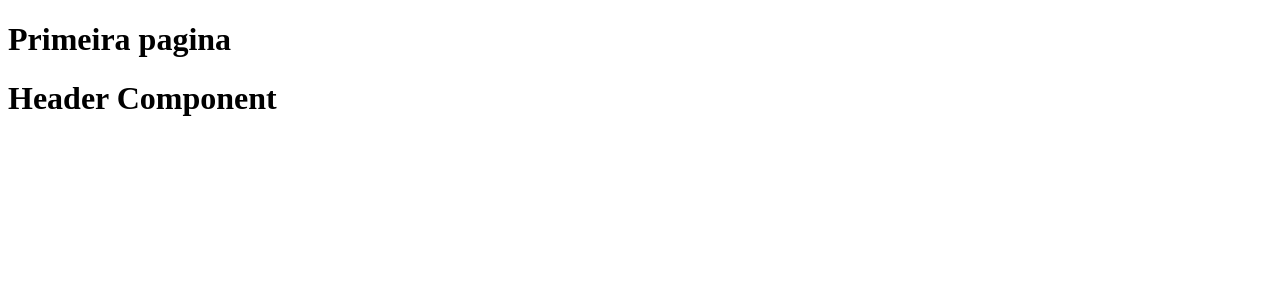
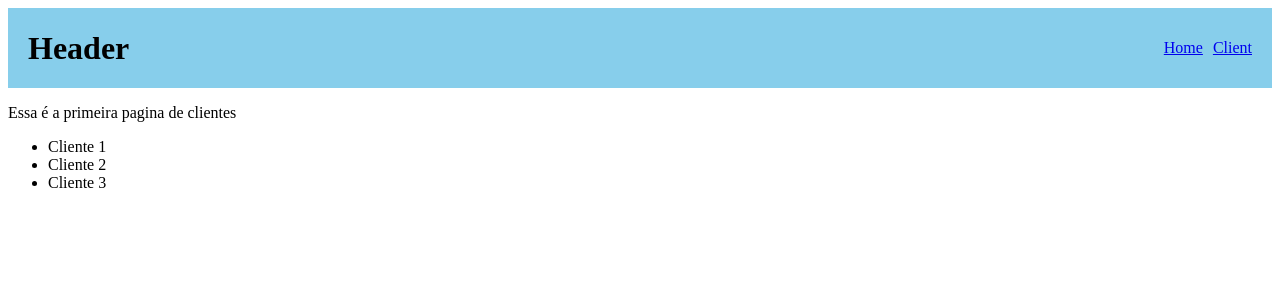
Before and after one commit to nanmartins/facul-angular, an Angular app: page /client in a window 1280 px wide. Before the commit this address led to /. Shown: the top 300 px of the page. Built offline with nearby package versions, Linux system fonts and the light colour scheme.

Commit message:
first page in progress

```diff
--- a/src/app/app-routing.module.ts
+++ b/src/app/app-routing.module.ts
@@ -1,7 +1,10 @@
 import { NgModule } from '@angular/core';
 import { RouterModule, Routes } from '@angular/router';
+import { ClientListPage } from '../app/pages/client-list-page.component';
 
-const routes: Routes = [];
+const routes: Routes = [
+  { path: 'client', component: ClientListPage }
+];
 
 @NgModule({
   imports: [RouterModule.forRoot(routes)],
--- a/src/app/app.component.css
+++ b/src/app/app.component.css
@@ -0,0 +1,10 @@
+
+html {
+  margin: 0;
+  padding: 0;
+}
+
+body {
+  margin: 0;
+  padding: 0;
+}
--- a/src/app/app.component.html
+++ b/src/app/app.component.html
@@ -1,4 +1,4 @@
-
-<h1>Primeira pagina</h1>
 
 <app-header></app-header>
+
+<router-outlet></router-outlet>
--- a/src/app/components/Header/header.component.css
+++ b/src/app/components/Header/header.component.css
@@ -0,0 +1,20 @@
+
+.header-div {
+  display: flex;
+  align-items: center;
+  justify-content: space-between;
+  background: skyblue;
+  height: 80px;
+  margin: 0;
+  padding: 0 20px;
+}
+
+.links {
+  display: flex;
+  gap: 10px;
+}
+
+h1 {
+  margin: 0;
+  padding: 0;
+}
--- a/src/app/components/Header/header.component.html
+++ b/src/app/components/Header/header.component.html
@@ -1,2 +1,8 @@
 
-<h1>Header Component</h1>
+<div class="header-div">
+  <h1>Header</h1>
+  <div class="links">
+    <a [routerLink]="['/']">Home</a>
+    <a [routerLink]="['/client']">Client</a>
+  </div>
+</div>
--- a/src/app/components/components.module.ts
+++ b/src/app/components/components.module.ts
@@ -1,7 +1,11 @@
 import { NgModule } from "@angular/core";
 import { HeaderComponent } from "./Header/header.components";
+import { RouterModule } from "@angular/router";
 
 @NgModule({
+  imports: [
+    RouterModule
+  ],
   declarations: [
     HeaderComponent
   ],
--- a/src/app/pages/client-list-page.component.html
+++ b/src/app/pages/client-list-page.component.html
@@ -0,0 +1,7 @@
+<p>Essa é a primeira pagina de clientes</p>
+
+<ul>
+  <li>Cliente 1</li>
+  <li>Cliente 2</li>
+  <li>Cliente 3</li>
+</ul>
```
Also changed, not shown: src/app/pages/client-list-page.component.ts (+11 -0 lines).
